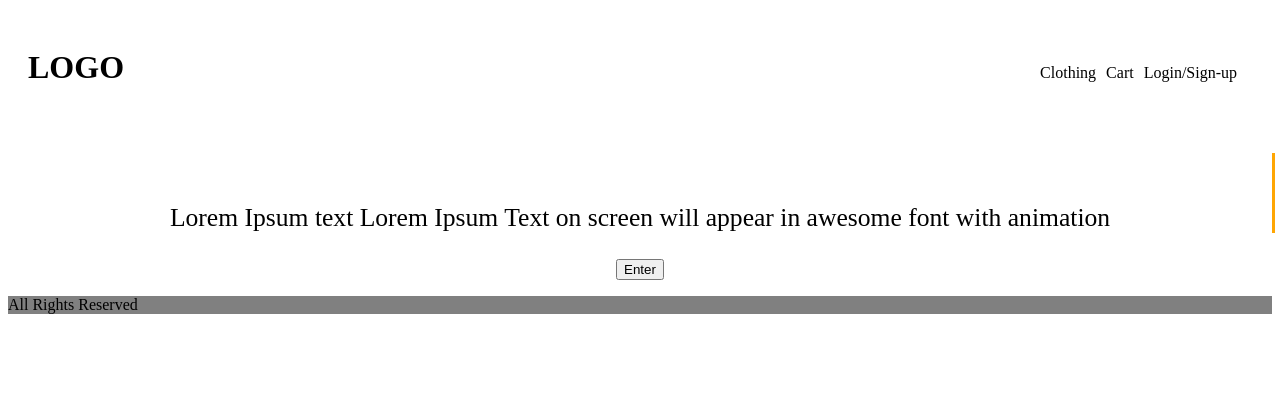
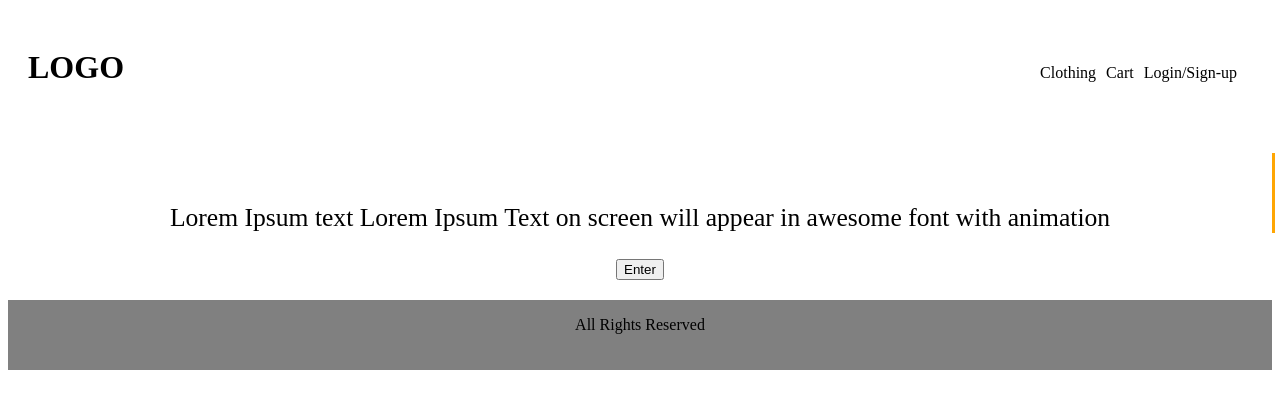
Before and after one commit to Gabrielcruz1/crows-fe, a React (Create React App) app: page / in a window 1280 px wide. Shown: the top 408 px of the page. Built offline with nearby package versions, Linux system fonts and the light colour scheme.

Commit message:
disp grid on app class

```diff
--- a/src/styles/App.css
+++ b/src/styles/App.css
@@ -12,3 +12,6 @@
     height: 100%;
 
   }
+.App{
+    display: grid;
+}
--- a/src/styles/Footer.css
+++ b/src/styles/Footer.css
@@ -1,9 +1,8 @@
 .footerContainer {
-    /* text-align: center; */
-    /* margin: 250px -55px -1000px -55px;
-    padding: 80px; */
-    /* padding: 1rem; */
+    margin: 20px 0 0 0;
     background-color: gray;
-    flex-grow: 0;
-    flex-shrink: 0;
+    height: 100%;
+    display: flex;
+    flex-direction: column;
+    align-items: center;
 }
```
